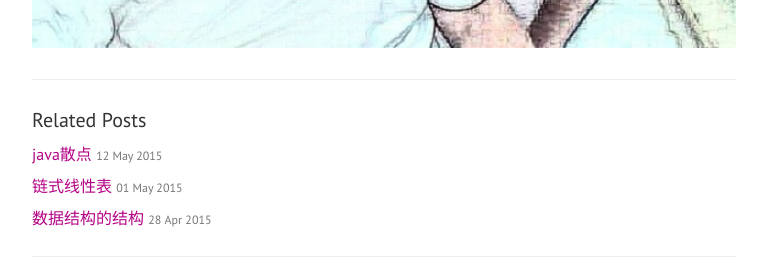
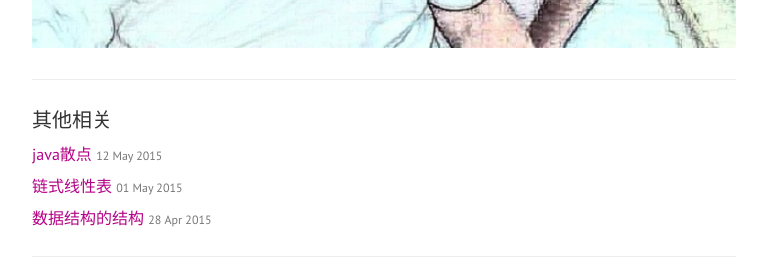
Before and after one commit to nonefly/nonefly.github.com, a Jekyll site: the page built from _posts/2015-05-10-mather‘s-day.md, in a window 1280 px wide. Shown: the part 1720-1991 px from the top of the page, without its empty margins (256-1023 px from the left). Built offline with Jekyll 4.4.1, drawn with Linux system fonts in a browser that asks for light colours; nearby versions of some CDN libraries; comment, search, counter and statistics services are not loaded.

Commit message:
Update post.html

```diff
--- a/_layouts/post.html
+++ b/_layouts/post.html
@@ -37,7 +37,7 @@ layout: default
 
   {% if site.related_posts %}
     <div class="related-posts">
-      <h4>Related Posts</h4>
+      <h4>其他相关</h4>
       <ul>
         {% for post in site.related_posts limit:3 %}
           <li>
```
